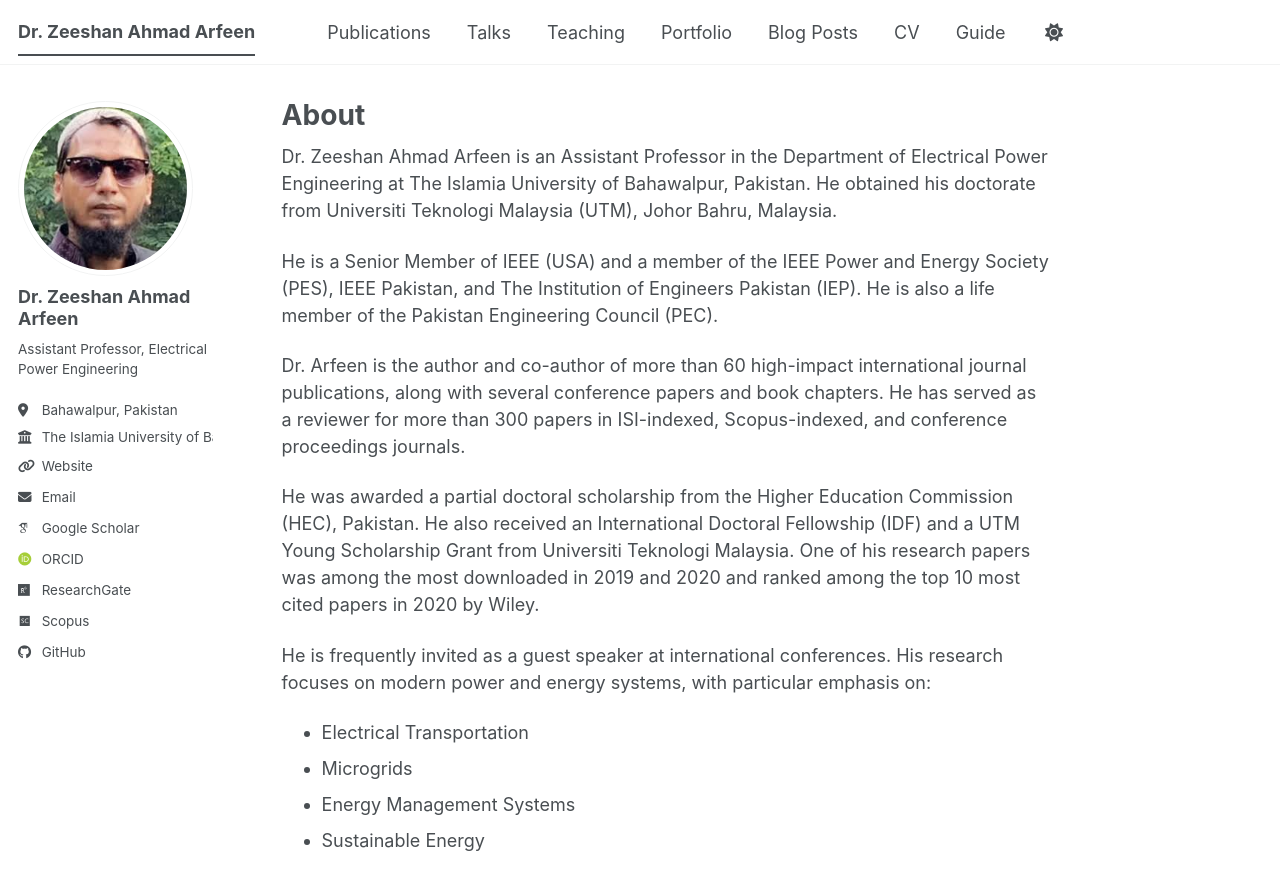
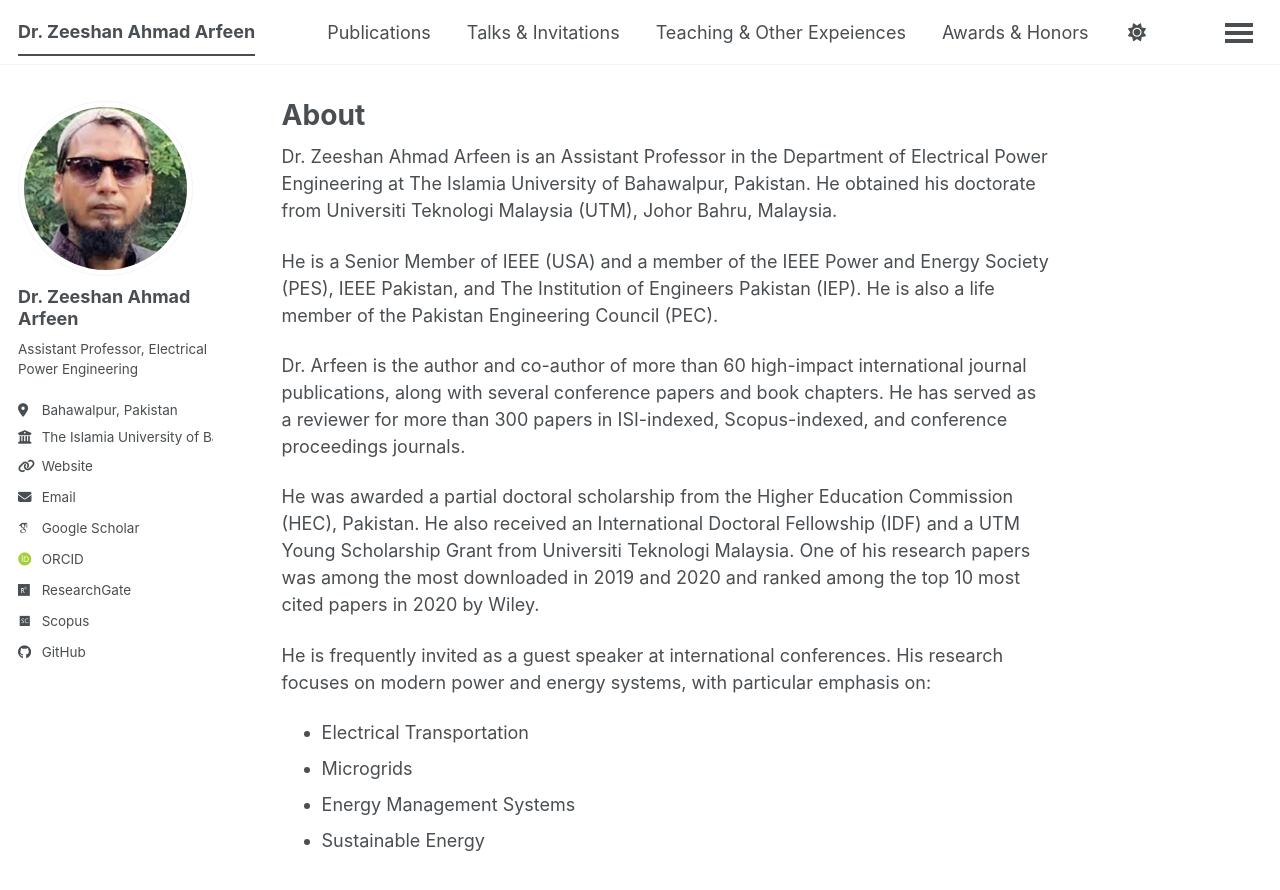
Before and after one commit to ZeeshanAhmadArfeen/ZeeshanAhmadArfeen.github.io, a Jekyll site: the page built from _pages/about.md, in a window 1280 px wide and 900 px high. Shown: the top 890 px of the window. Built offline with Jekyll 4.4.1, drawn with Linux system fonts in a browser that asks for light colours; some web fonts are replaced; a script bundle is joined from its source files by our own code; library files that are not in the unit come from our copies.

Commit message:
Updated header navigation menu

```diff
--- a/_data/navigation.yml
+++ b/_data/navigation.yml
@@ -11,23 +11,18 @@ main:
   - title: "Publications"
     url: /publications/
 
-  - title: "Talks"
+  - title: "Talks & Invitations"
     url: /talks/
 
-  - title: "Teaching"
+  - title: "Teaching & Other Expeiences"
     url: /teaching/
 
-  - title: "Portfolio"
+  - title: "Awards & Honors"
     url: /portfolio/
 
-  - title: "Blog Posts"
-    url: /year-archive/
 
   - title: "CV"
     url: /cv/
 
   # - title: "CV"
   #   url: /cv-json/
-
-  - title: "Guide"
-    url: /markdown/
```
